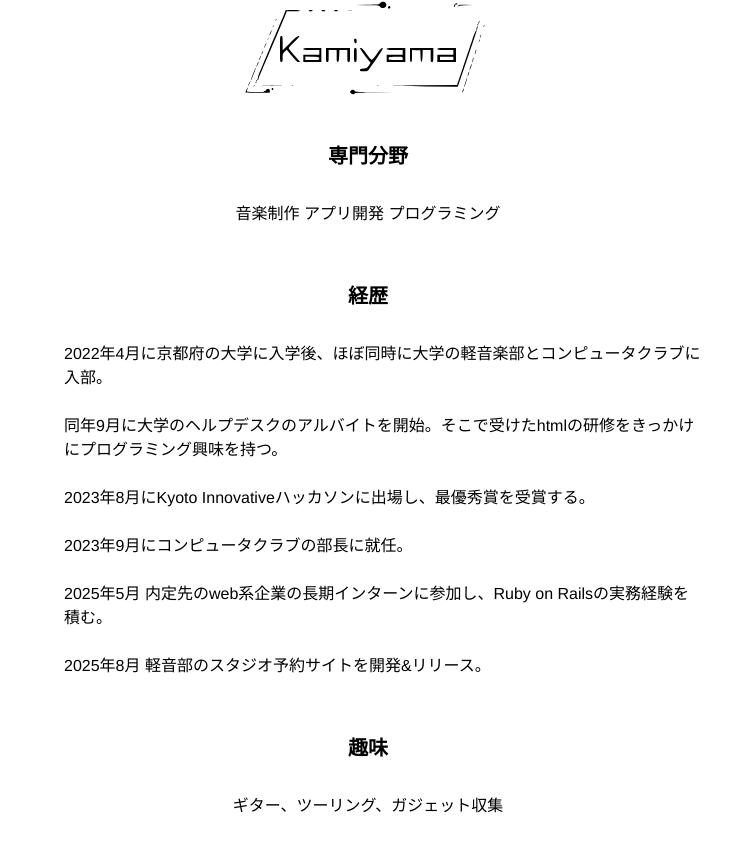
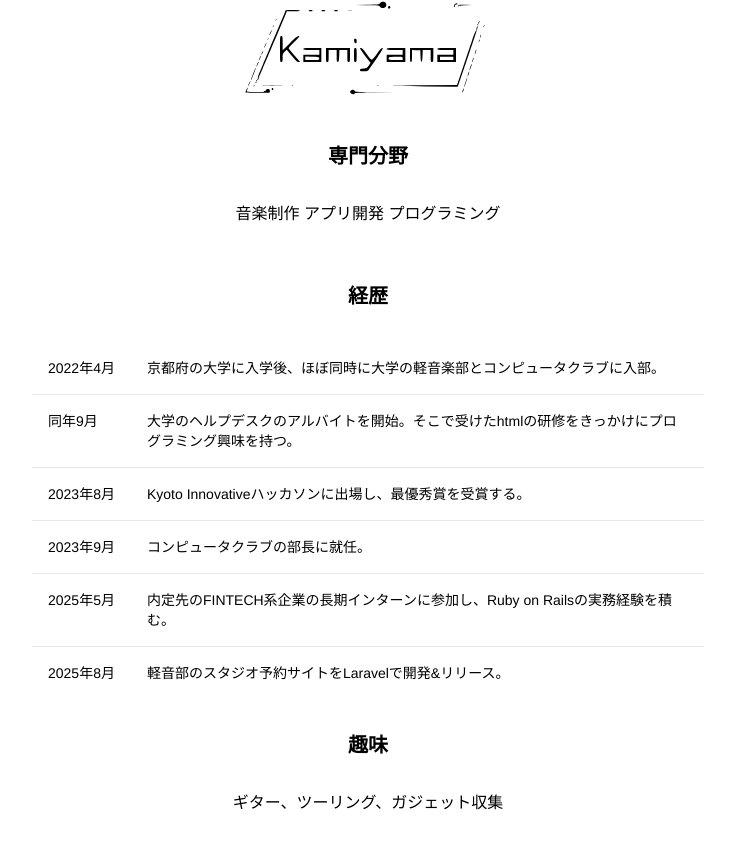
Before and after one commit to kamiyama-fol/kamiyama-web-client, a Next.js app: page /profile in a window 1280 px wide. Shown: the part 331-1182 px from the top of the page, without its empty margins (272-1007 px from the left). Built offline with nearby package versions, Linux system fonts and the light colour scheme.

Commit message:
内容の一部変更

```diff
--- a/src/app/contact/ContactForm.tsx
+++ /dev/null
@@ -1,64 +0,0 @@
-"use client";
-
-import { useState } from 'react';
-
-export default function ContactForm() {
-  const [name, setName] = useState('');
-  const [email, setEmail] = useState('');
-  const [message, setMessage] = useState('');
-  const [status, setStatus] = useState('');
-
-  const handleSubmit = async (e: React.FormEvent<HTMLFormElement>) => {
-    e.preventDefault();
-    setStatus('送信中...');
-
-    // ここで実際にバックエンドにデータを送信する処理を実装します。
-    // 今回は例としてコンソールに表示し、成功メッセージを出すシミュレーションを行います。
-    await new Promise(resolve => setTimeout(resolve, 1000));
-
-    console.log({ name, email, message });
-
-    setStatus('メッセージが送信されました。ありがとうございます！');
-    setName('');
-    setEmail('');
-    setMessage('');
-
-    // 5秒後にステータスメッセージをクリア
-    setTimeout(() => setStatus(''), 5000);
-  };
-
-  return (
-    <div className="max-w-2xl mx-auto px-4">
-      <form onSubmit={handleSubmit} className="space-y-6">
-        <div>
-          <label htmlFor="name" className="block text-sm font-medium text-gray-700 dark:text-gray-300">お名前</label>
-          <input
-            type="text" id="name" name="name" value={name}
-            onChange={(e) => setName(e.target.value)} required
-            className="mt-1 block w-full px-3 py-2 bg-white dark:bg-gray-800 border border-gray-300 dark:border-gray-600 rounded-md shadow-sm placeholder-gray-400 focus:outline-none focus:ring-indigo-500 focus:border-indigo-500"
-          />
-        </div>
-        <div>
-          <label htmlFor="email" className="block text-sm font-medium text-gray-700 dark:text-gray-300">メールアドレス</label>
-          <input
-            type="email" id="email" name="email" value={email}
-            onChange={(e) => setEmail(e.target.value)} required
-            className="mt-1 block w-full px-3 py-2 bg-white dark:bg-gray-800 border border-gray-300 dark:border-gray-600 rounded-md shadow-sm placeholder-gray-400 focus:outline-none focus:ring-indigo-500 focus:border-indigo-500"
-          />
-        </div>
-        <div>
-          <label htmlFor="message" className="block text-sm font-medium text-gray-700 dark:text-gray-300">お問い合わせ内容</label>
-          <textarea
-            id="message" name="message" rows={4} value={message}
-            onChange={(e) => setMessage(e.target.value)} required
-            className="mt-1 block w-full px-3 py-2 bg-white dark:bg-gray-800 border border-gray-300 dark:border-gray-600 rounded-md shadow-sm placeholder-gray-400 focus:outline-none focus:ring-indigo-500 focus:border-indigo-500"
-          ></textarea>
-        </div>
-        <div>
-          <button type="submit" className="w-full flex justify-center py-2 px-4 border border-transparent rounded-md shadow-sm text-sm font-medium text-white bg-indigo-600 hover:bg-indigo-700 focus:outline-none focus:ring-2 focus:ring-offset-2 focus:ring-indigo-500">送信</button>
-        </div>
-      </form>
-      {status && <p className="text-center mt-4 text-gray-600 dark:text-gray-300">{status}</p>}
-    </div>
-  );
-}
--- a/src/app/contact/page.tsx
+++ b/src/app/contact/page.tsx
@@ -4,7 +4,7 @@ export default function ContactPage() {
       <section className="text-center py-16 ">
         <h1 className="text-3xl font-bold mb-8">CONTACT</h1>
         <p className="text-center mb-8 max-w-2xl mx-auto px-4">問い合わせは以下のメールアドレスにてお願いいたします。</p>
-        <p className='font-bold mb-8'>kamiyama-fol[at]gmail.com</p>
+        <p className='font-bold mb-8'>kamiyama.fol[at]gmail.com</p>
         <p>スパムメール防止のため、@を[at]に変更しております。</p>
       </section>
     </main>
--- a/src/app/page.tsx
+++ b/src/app/page.tsx
@@ -70,7 +70,7 @@ export default async function Home() {
       </section>
 
       <section className="py-40px px-0 border-b border-gray-700 my-16">
-        <h2 className="text-3xl font-bold text-center mb-8">ALBUM</h2>
+        <h2 className="text-3xl font-bold text-center mb-8">GRAFFITI</h2>
         <div className="grid grid-cols-1 sm:grid-cols-2 md:grid-cols-4 gap-8">
           <div className="text-center mb-8">
 
--- a/src/app/profile/page.tsx
+++ b/src/app/profile/page.tsx
@@ -11,14 +11,36 @@ export default function ProfilePage() {
           <h2 className="text-xl font-bold">専門分野</h2>
           <p className="pb-6">音楽制作 アプリ開発 プログラミング</p>
           <h2 className="text-xl font-bold">経歴</h2>
-          <ul className="pl-8 text-left">
-            <li className="pb-6">2022年4月に京都府の大学に入学後、ほぼ同時に大学の軽音楽部とコンピュータクラブに入部。</li>
-            <li className="pb-6">同年9月に大学のヘルプデスクのアルバイトを開始。そこで受けたhtmlの研修をきっかけにプログラミング興味を持つ。</li>
-            <li className="pb-6">2023年8月にKyoto Innovativeハッカソンに出場し、最優秀賞を受賞する。</li>
-            <li className="pb-6">2023年9月にコンピュータクラブの部長に就任。</li>
-            <li className="pb-6">2025年5月 内定先のweb系企業の長期インターンに参加し、Ruby on Railsの実務経験を積む。</li>
-            <li className="pb-6">2025年8月 軽音部のスタジオ予約サイトを開発&リリース。</li>
-          </ul>
+          <div className="overflow-x-auto">
+            <table className="min-w-full text-left text-sm">
+              <tbody className="divide-y divide-gray-200 dark:divide-gray-700">
+                <tr>
+                  <td className="whitespace-nowrap px-4 py-4 font-medium align-top">2022年4月</td>
+                  <td className="px-4 py-4">京都府の大学に入学後、ほぼ同時に大学の軽音楽部とコンピュータクラブに入部。</td>
+                </tr>
+                <tr>
+                  <td className="whitespace-nowrap px-4 py-4 font-medium align-top">同年9月</td>
+                  <td className="px-4 py-4">大学のヘルプデスクのアルバイトを開始。そこで受けたhtmlの研修をきっかけにプログラミング興味を持つ。</td>
+                </tr>
+                <tr>
+                  <td className="whitespace-nowrap px-4 py-4 font-medium align-top">2023年8月</td>
+                  <td className="px-4 py-4">Kyoto Innovativeハッカソンに出場し、最優秀賞を受賞する。</td>
+                </tr>
+                <tr>
+                  <td className="whitespace-nowrap px-4 py-4 font-medium align-top">2023年9月</td>
+                  <td className="px-4 py-4">コンピュータクラブの部長に就任。</td>
+                </tr>
+                <tr>
+                  <td className="whitespace-nowrap px-4 py-4 font-medium align-top">2025年5月</td>
+                  <td className="px-4 py-4">内定先のFINTECH系企業の長期インターンに参加し、Ruby on Railsの実務経験を積む。</td>
+                </tr>
+                <tr>
+                  <td className="whitespace-nowrap px-4 py-4 font-medium align-top">2025年8月</td>
+                  <td className="px-4 py-4">軽音部のスタジオ予約サイトをLaravelで開発&リリース。</td>
+                </tr>
+              </tbody>
+            </table>
+          </div>
           <h2 className="text-xl font-bold">趣味</h2>
           <p>ギター、ツーリング、ガジェット収集</p>
         </div>
```
